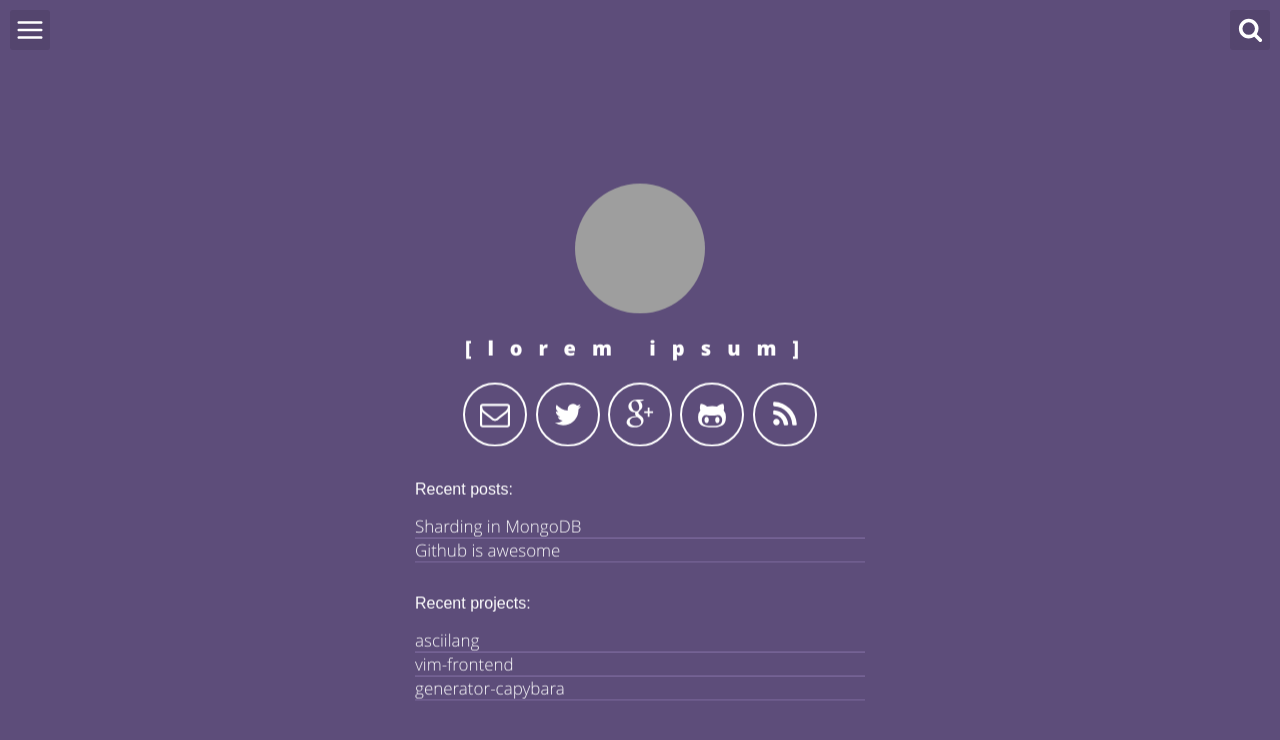
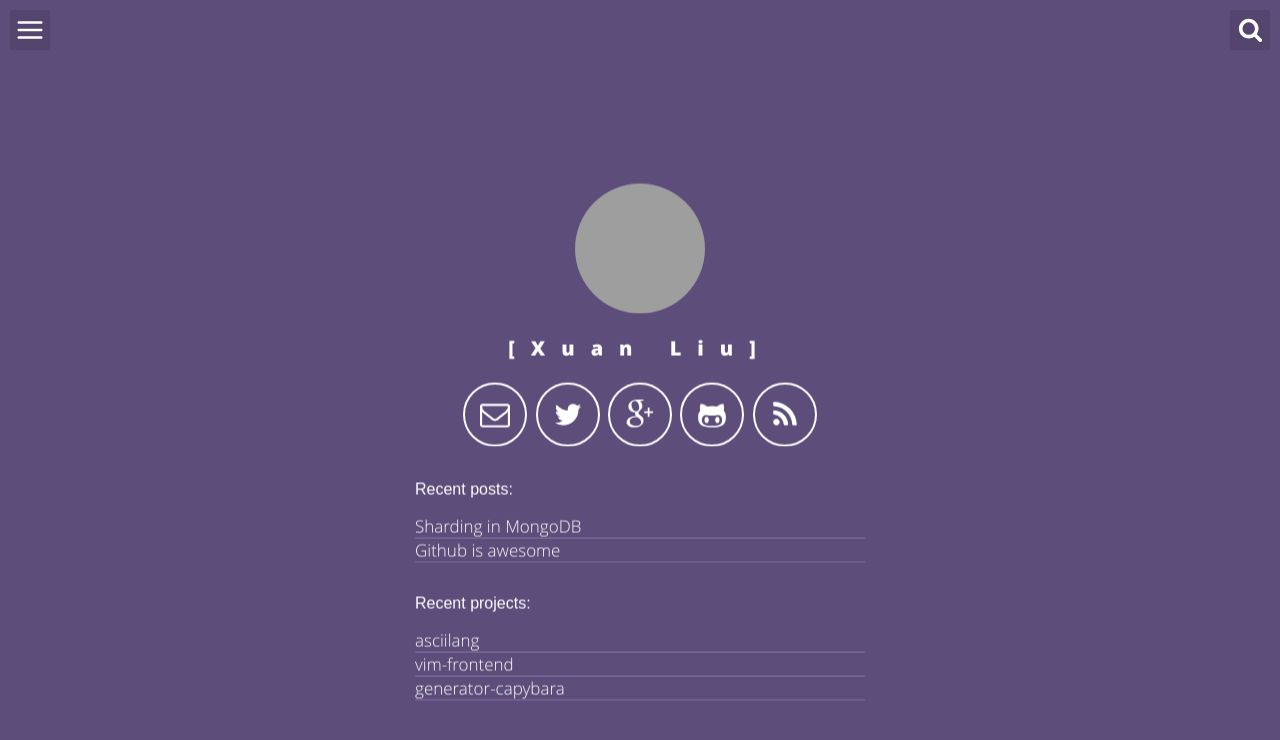
Before and after one commit to XuanLiu333/octocat, a Jekyll site: the page built from docs/index.html, in a window 1280 px wide. Shown: the top 740 px of the page. Built offline with Jekyll 4.4.1, drawn with Linux system fonts in a browser that asks for light colours; grey boxes are pictures that could not be loaded.

Commit message:
change username to test

```diff
--- a/docs/_config.yml
+++ b/docs/_config.yml
@@ -4,7 +4,7 @@ description: "A blog about Xuan Liu ..."
 baseurl: "/space-jekyll-template" # for test: remove string '/space-jekyll-templa' to ''
 url: "http://victorvoid.github.io" # for test: remove string 'http://victorvoid.github.io' to '' but in production: 'https://yourusername.githu.io'
 # User settings
-username: lorem ipsum
+username: Xuan Liu
 user_title: Lorem Ipsum - FrontEnd
 email: lorem.lorem@ipsum.com
 twitter_username: loremipsum
```
